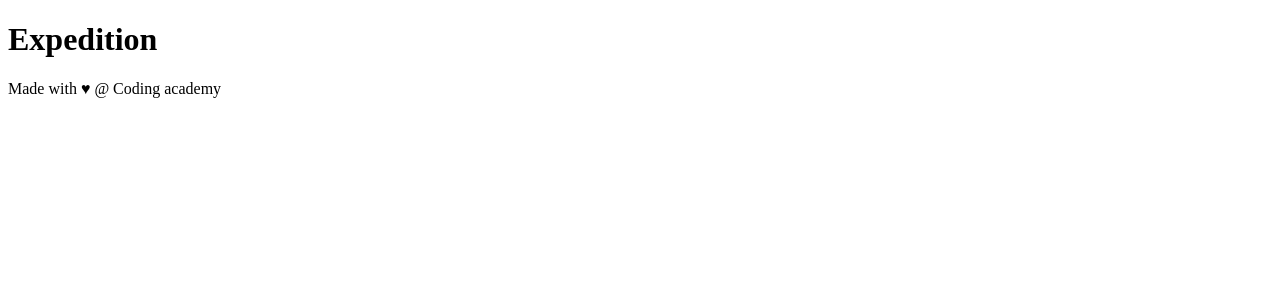
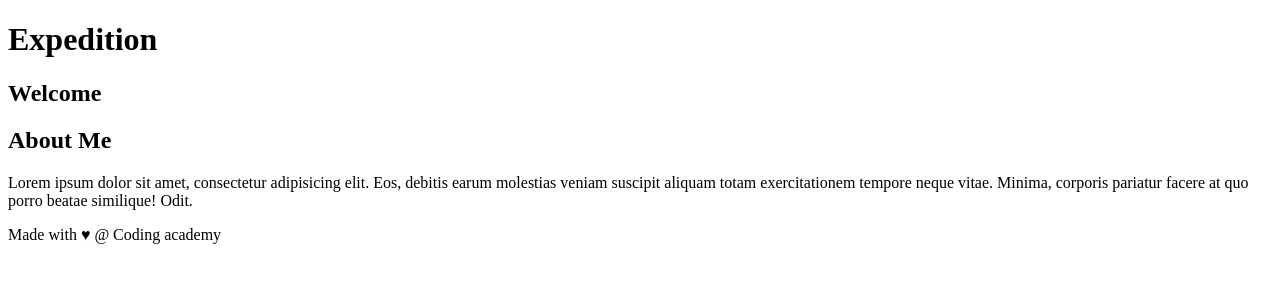
Before and after one commit to IkbalAlahdel/git-new-project, a plain HTML site: page index.html in a window 1280 px wide. Drawn offline with Linux system fonts and the light colour scheme.

Commit message:
improve sidebar

```diff
--- a/index.html
+++ b/index.html
@@ -18,7 +18,12 @@
 
         </main>
     </div>
+		<aside>
+			 <h2> Welcome </h2>
+			<h2> About Me </h2>
 
+			<p>Lorem ipsum dolor sit amet, consectetur adipisicing elit. Eos, debitis earum molestias veniam suscipit aliquam totam exercitationem tempore neque vitae. Minima, corporis pariatur facere at quo porro beatae similique! Odit.</p>
+		</aside>
     <footer>
         Made with ♥ @ Coding academy
     </footer>
```
